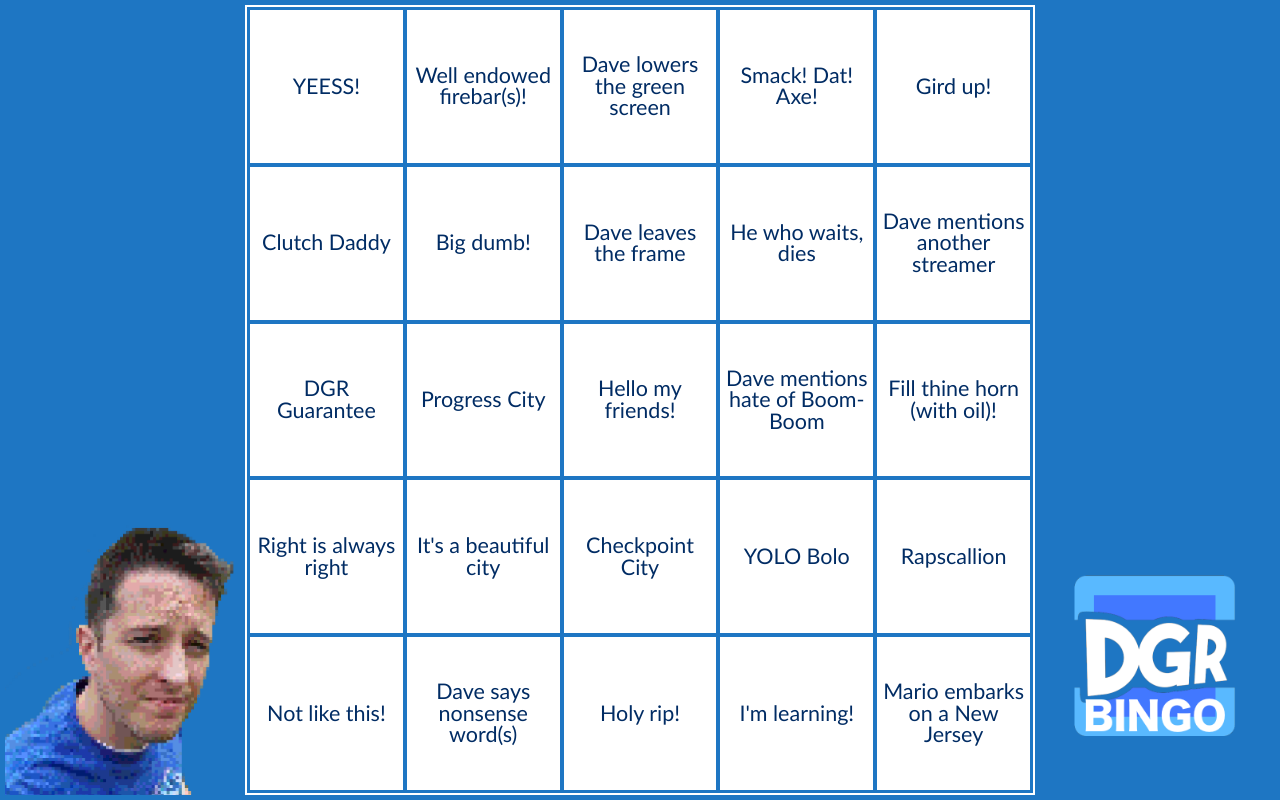
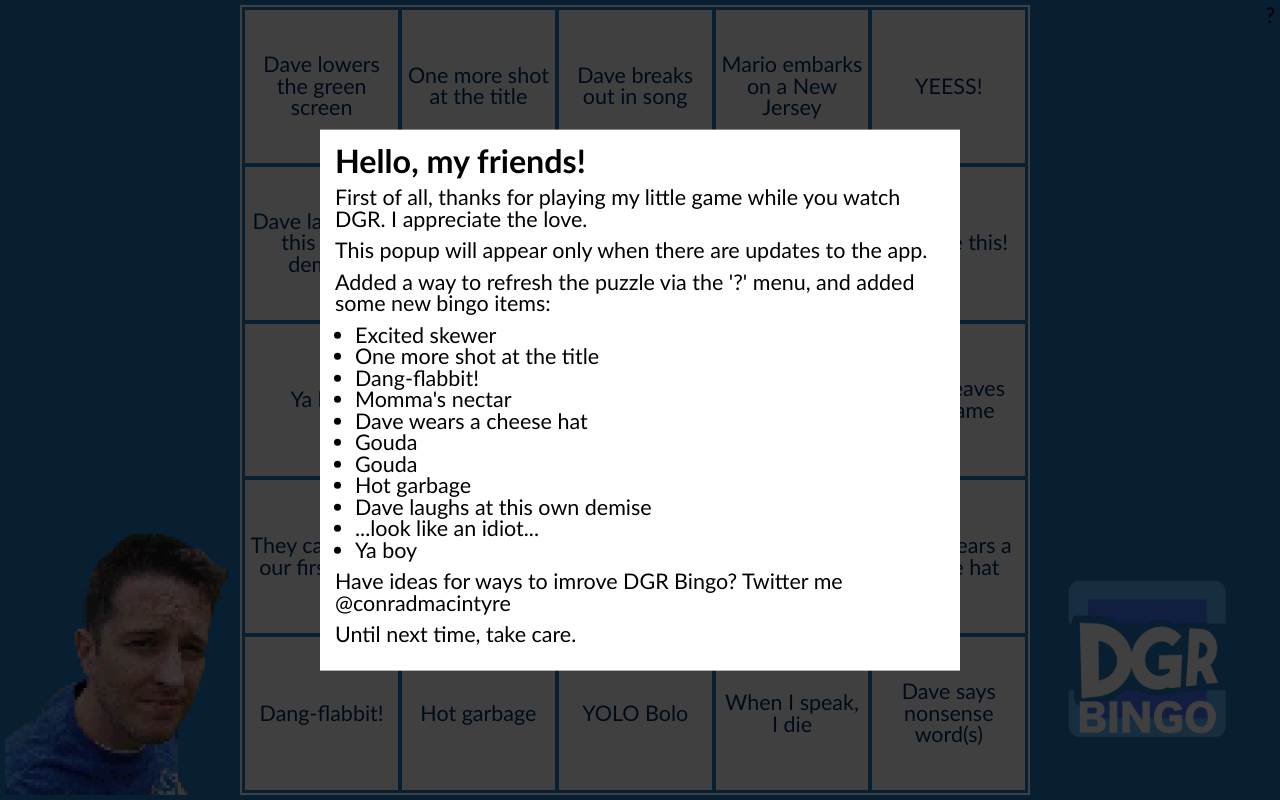
Before and after one commit to conradmacintyre/128k, a PHP site: page /dgr/index.htm in a window 1280 px wide. Run offline with PHP 8.4, Linux system fonts and the light colour scheme.

Commit message:
Updates to DGR bingo

```diff
--- a/dgr/index.htm
+++ b/dgr/index.htm
@@ -43,14 +43,40 @@
         <div id="blackout">BLACKOUT</div>
     </div>
     <div class="right-area"></div>
+    <div class="menu">?</div>
+    <div class="updates popup-bg" data-uce="update-1.0" data-uce-repoen="99999">
+        <div class="popup-container">
+            <h3>Hello, my friends!</h3>
+            <p>First of all, thanks for playing my little game while you watch DGR. I appreciate the love.</p>
+            <p>This popup will appear only when there are updates to the app.</p>
+            <p>Added a way to refresh the puzzle via the '?' menu, and added some new bingo items:
+                <ul>
+                    <li>Excited skewer</li>
+                    <li>One more shot at the title</li>
+                    <li>Dang-flabbit!</li>
+                    <li>Momma's nectar</li>
+                    <li>Dave wears a cheese hat</li>
+                    <li>Gouda</li>
+                    <li>Gouda</li>
+                    <li>Hot garbage</li>
+                    <li>Dave laughs at this own demise</li>
+                    <li>...look like an idiot...</li>
+                    <li>Ya boy</li>
+                </ul>
+            </p>
+            <p>Have ideas for ways to imrove DGR Bingo? Twitter me @conradmacintyre</p>
+            <p>Until next time, take care.</p>
+        </div>
+    </div>
     <script src="scripts.min.js?v=1.13"></script>
+    <script src="../_js/library.min.js?v=1"></script>
     <script>
-       // (function(i,s,o,g,r,a,m){i['GoogleAnalyticsObject']=r;i[r]=i[r]||function(){
-        //(i[r].q=i[r].q||[]).push(arguments)},i[r].l=1*new Date();a=s.createElement(o),
-        //m=s.getElementsByTagName(o)[0];a.async=1;a.src=g;m.parentNode.insertBefore(a,m)
-        //})(window,document,'script','//www.google-analytics.com/analytics.js','ga');
-        //ga('create', 'UA-48151525-1', '128k.ca');
-        //ga('send', 'pageview');
+        (function(i,s,o,g,r,a,m){i['GoogleAnalyticsObject']=r;i[r]=i[r]||function(){
+        (i[r].q=i[r].q||[]).push(arguments)},i[r].l=1*new Date();a=s.createElement(o),
+        m=s.getElementsByTagName(o)[0];a.async=1;a.src=g;m.parentNode.insertBefore(a,m)
+        })(window,document,'script','//www.google-analytics.com/analytics.js','ga');
+        ga('create', 'UA-48151525-1', '128k.ca');
+        ga('send', 'pageview');
     </script>
 </body>
 </html>
--- a/dgr/style.css
+++ b/dgr/style.css
@@ -274,4 +274,44 @@
     height: calc(100vh - 10px);
   }
 }
+
+h3 {
+  font-size: 150%;
+  font-weight: bold;
+}
+
+h3, p {
+  margin-bottom: 10px;
+}
+
+ul {
+  list-style: disc;
+}
+
+li {
+  margin-left: 20px;
+}
+
+.popup-bg {
+  position: absolute;
+  top: 0;
+  left: 0;
+  right: 0;
+  bottom: 0;
+  background: rgba(0, 0, 0, 0.75);
+}
+
+.popup-container {
+  position: absolute;
+  top: 50%;
+  left: 50%;
+  background: #fff;
+  -webkit-transform: translate(-50%, -50%);
+          transform: translate(-50%, -50%);
+  text-align: left;
+  padding: 15px;
+  max-height: 80%;
+  max-width: 80%;
+  overflow: scroll;
+}
 /*# sourceMappingURL=style.css.map */
--- a/dgr/style.scss
+++ b/dgr/style.scss
@@ -219,3 +219,38 @@
         height: calc(100vh - 10px);
     }
 }
+
+// Popups
+h3 {
+    font-size: 150%;
+    font-weight: bold;
+}
+h3, p {
+    margin-bottom: 10px;
+}
+ul {
+    list-style: disc;
+}
+li {
+    margin-left: 20px;
+}
+.popup-bg {
+    position: absolute;
+    top: 0;
+    left: 0;
+    right: 0;
+    bottom: 0;
+    background: rgba(0,0,0,0.75);
+}
+.popup-container {
+    position: absolute;
+    top: 50%;
+    left: 50%;
+    background: $jays-white;
+    transform: translate(-50%,-50%);
+    text-align: left;
+    padding: 15px;
+    max-height: 80%;
+    max-width: 80%;
+    overflow: scroll;
+}
```
Also changed, not shown: dgr/scripts.js (+4 -3 lines), dgr/scripts.min.js (+1 -1 lines), 3 other files.
